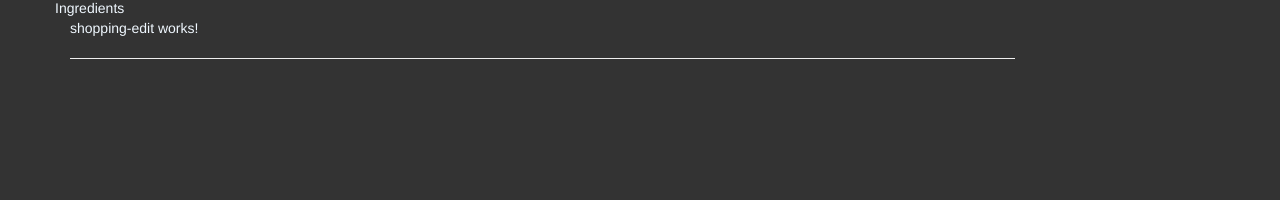
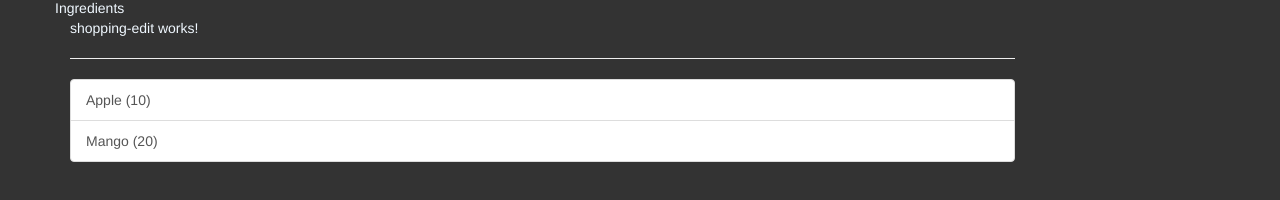
Before and after one commit to anask601/shopping-cart-app-ts, an Angular app: page / in a window 1280 px wide. Shown: the part 446-646 px from the top of the page. Built offline with nearby package versions, Linux system fonts and the light colour scheme.

Commit message:
feat: add ingredients and amount

```diff
--- a/src/app/shared/ingredients.model.ts
+++ b/src/app/shared/ingredients.model.ts
@@ -1,3 +1,3 @@
-export class ingredients {
+export class Ingredients {
   constructor(public name: string, public amount: number) {}
 }
--- a/src/app/shopping-list/shopping-list.component.ts
+++ b/src/app/shopping-list/shopping-list.component.ts
@@ -1,3 +1,4 @@
+import { Ingredients } from './../shared/ingredients.model';
 import { Component, OnInit } from '@angular/core';
 
 @Component({
@@ -6,7 +7,10 @@ import { Component, OnInit } from '@angular/core';
   styleUrls: ['./shopping-list.component.css'],
 })
 export class ShoppingListComponent implements OnInit {
-  ingredients = [];
+  ingredients: Ingredients[] = [
+    new Ingredients('Apple', 10),
+    new Ingredients('Mango', 20),
+  ];
   constructor() {}
 
   ngOnInit(): void {}
```
